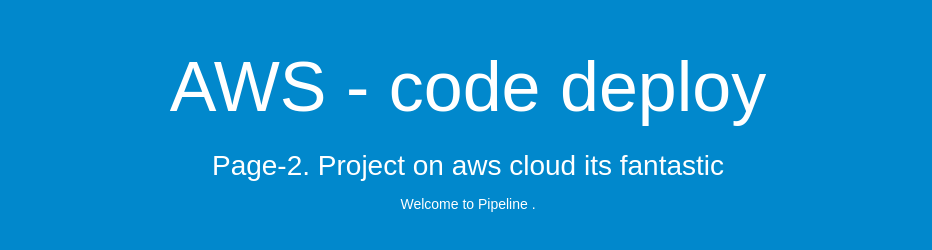
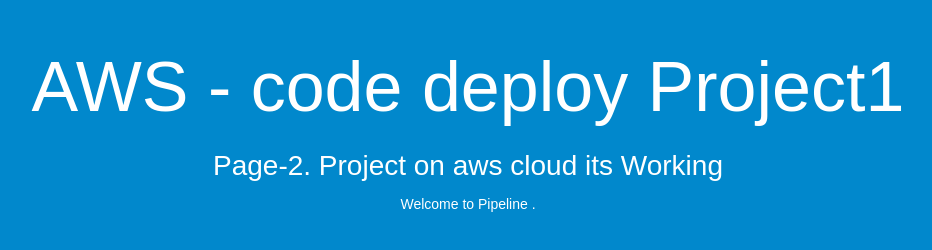
Before and after one commit to Gowtham1355/code-Deploy-1, a plain HTML site: page index.html in a window 1280 px wide. Shown: the whole page, without its empty margins (172-1104 px from the left). Drawn offline with Linux system fonts and the light colour scheme.

Commit message:
Update index.html

```diff
--- a/index.html
+++ b/index.html
@@ -26,8 +26,8 @@
 </head>
 <body>
   <div align="center">
-    <h1> AWS - code deploy </h1>
-    <h2> Page-2. Project on aws cloud its fantastic </h2>
+    <h1> AWS - code deploy Project1 </h1>
+    <h2> Page-2. Project on aws cloud its Working </h2>
     <p> Welcome to Pipeline </a>.</p>
   </div>
 </body>
```
